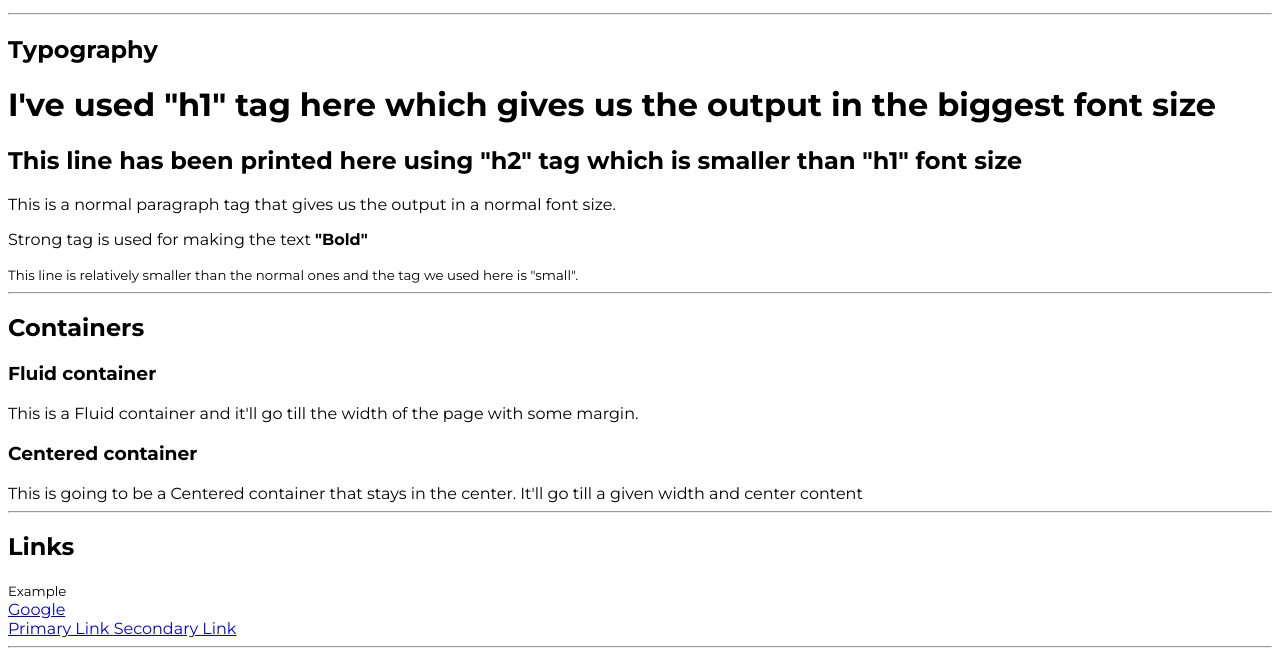
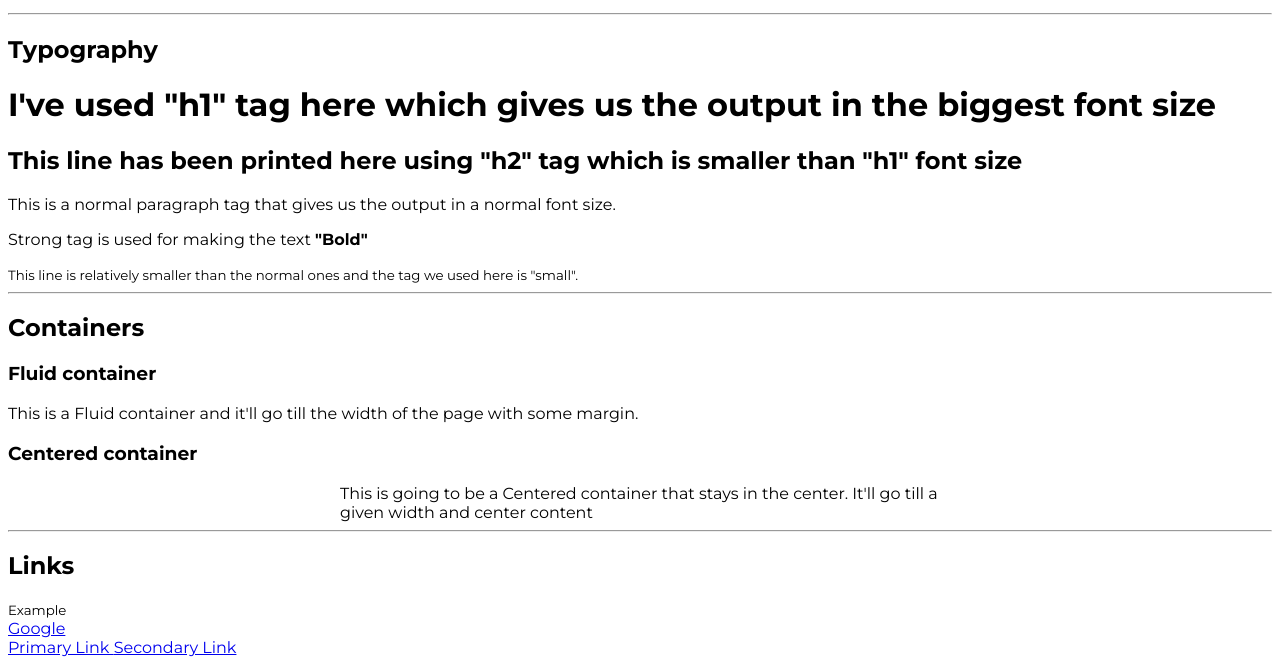
Before and after one commit to NidhiMishra1611/Lesson-3, a plain HTML site: page index.html in a window 1280 px wide. Shown: the part 104-768 px from the top of the page. Drawn offline with Linux system fonts and the light colour scheme.

Commit message:
Container

```diff
--- a/index.html
+++ b/index.html
@@ -22,10 +22,10 @@
     <hr>
     <h2> Containers</h2>
     <h3> Fluid container</h3>
-    <div> This is a Fluid container and it'll go till the width of the page with some margin. </div>
+    <div class="container-fluid"> This is a Fluid container and it'll go till the width of the page with some margin. </div>
 
     <h3> Centered container</h3>
-    <div> This is going to be a Centered container that stays in the center. It'll go till a given width and center content</div>
+    <div class="container-centered"> This is going to be a Centered container that stays in the center. It'll go till a given width and center content</div>
     <hr>
     <h2> Links </h2>
     <small> Example </small> <br>
--- a/styles.css
+++ b/styles.css
@@ -3,3 +3,10 @@ body {
     font-family: 'Montserrat', sans-serif;
 
   }
+
+.container-centered{
+    padding-left: 1rem;
+    padding-right: 1rem;
+    max-width: 600px;
+    margin: auto;
+}
```
